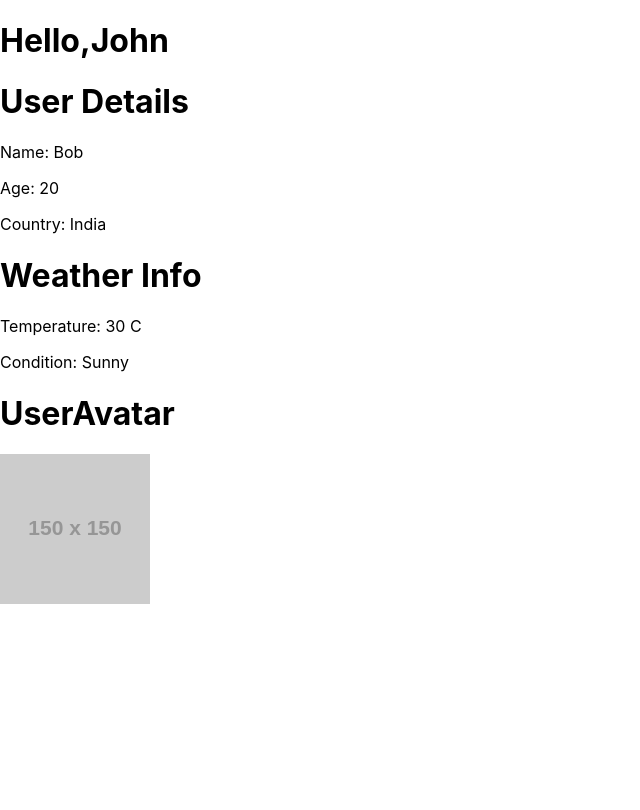
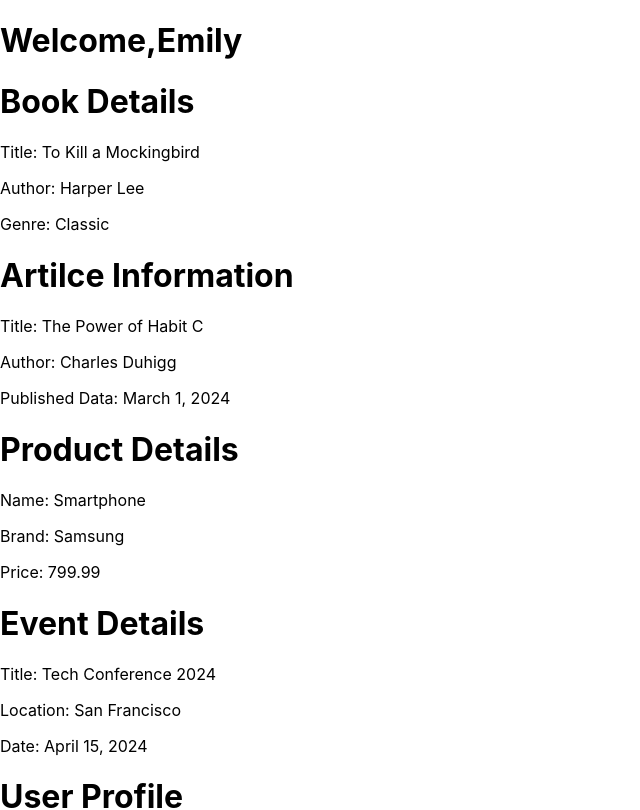
Before and after one commit to sourav7274/NeogP, a React (Create React App) app in the folder CW/test1/: page / in a window 1280 px wide. Shown: the top 810 px of the page, without its empty margins (0-640 px from the left). Built offline with nearby package versions, Linux system fonts and the light colour scheme.

Commit message:
IR1.3_HW1

```diff
--- a/CW/test1/src/App.js
+++ b/CW/test1/src/App.js
@@ -2,46 +2,107 @@
 import './App.css';
 
 const Greetings = (props) => {
-  return <h1>Hello,{props.name}</h1>
+  return <h1>Welcome,{props.name}</h1>
 }
 
-const UserDetail =(props) => {
+const BookDetail =(props) => {
   return (
     <div>
-    <h1>User Details</h1>
-      <p>Name: {props.name}</p>
-      <p>Age: {props.age}</p>
-      <p>Country: {props.country}</p>
+    <h1>Book Details</h1>
+      <p>Title: {props.title}</p>
+      <p>Author: {props.author}</p>
+      <p>Genre: {props.genre}</p>
     </div>
   )
 }
 
-const WeatherInfo = (props) => {
+const ArticleInformation = (props) => {
   return(
     <div>
-      <h1>Weather Info</h1>
-      <p>Temperature: {props.temp} C </p>
-      <p>Condition: {props.cond} </p>
+      <h1>Artilce Information</h1>
+      <p>Title: {props.title} C </p>
+      <p>Author: {props.author} </p>
+      <p>Published Data: {props.publishedDate}</p>
     </div>
   )
 }
 
-const UserAvatar = (props) => {
+const ProductDetails = (props) => {
   return(
     <div>
-      <h1>UserAvatar</h1>
-      <img src={props.img} alt={props.alt}/>
+      <h1>Product Details</h1>
+      <p>Name: {props.name} </p>
+      <p>Brand: {props.brand} </p>
+      <p>Price: {props.price} </p>
     </div>
   )
 }
 
+const EventDetails = (props) => {
+  return(
+    <div>
+      <h1>Event Details</h1>
+      <p>Title: {props.title}</p>
+      <p>Location: {props.location} </p>
+      <p>Date: {props.date}  </p>
+    </div>
+  )
+}
+
+const UserProfile = (props) => {
+  return(
+    <div>
+      <h1>User Profile</h1>
+      <p>Name: {props.name}</p>
+      <img src = {props.url} alt = {props.alt} />
+    </div>
+  )
+}
+const eventData = {
+
+  title: "Tech Conference 2024",
+
+  location: "San Francisco",
+
+  date: "April 15, 2024",
+
+};
+const productData = {
+
+  name: "Smartphone",
+
+  brand: "Samsung",
+
+  price: 799.99,
+
+};
+const bookData = {
+
+  title: "To Kill a Mockingbird",
+
+  author: "Harper Lee",
+
+  genre: "Classic",
+
+};
+const articleData = {
+
+  title: "The Power of Habit",
+
+  author: "Charles Duhigg",
+
+  publishedDate: "March 1, 2024",
+
+};
 function App() {
   return (
     <div>
-       <Greetings name="John"/>
-       <UserDetail name="Bob" age={20}  country="India" />
-       <WeatherInfo temp={30} cond="Sunny" />
-       <UserAvatar img="https://via.placeholder.com/150" alt="SomeImg" />
+       <Greetings name="Emily"/>
+       <BookDetail title={bookData.title} author={bookData.author} genre = {bookData.genre} />
+       <ArticleInformation title={articleData.title} author={articleData.author} publishedDate ={articleData.publishedDate} />
+       <ProductDetails name={productData.name} brand = {productData.brand} price = {productData.price} />
+       <EventDetails title ={eventData.title} location = {eventData.location} date = {eventData.date}  />
+       <UserProfile name="Chirs" url= "https://placehold.co/150x150?text=Hello+World" alt="Unga Bunga"/>
     </div>
   );
 }
```
